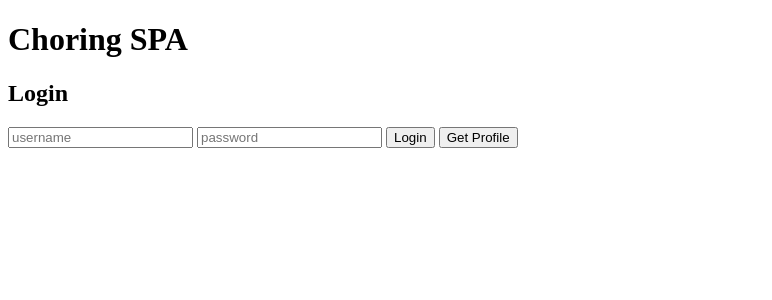
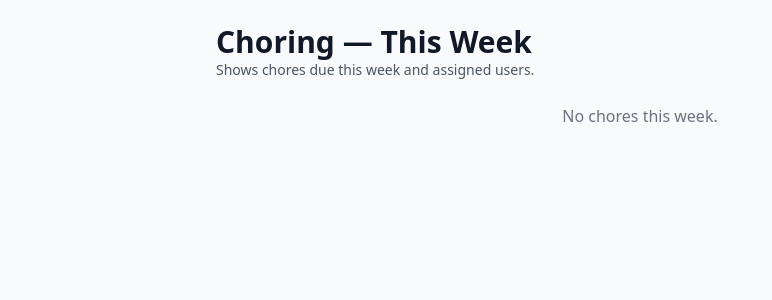
Before and after one commit to joefearnley/choring, a Django app: page /app/ in a window 1280 px wide. Shown: the top 300 px of the page, without its empty margins (0-772 px from the left). Run offline with Django 3.2, Linux system fonts and the light colour scheme.

Commit message:
Frontend: add weekly chores landing page (Tailwind + fetch)

```diff
--- /dev/null
+++ b/static/frontend/weekly.js
@@ -0,0 +1,75 @@
+(function(){
+  async function fetchWeek() {
+    try {
+      const res = await fetch('/api/chores/week/');
+      if (!res.ok) throw new Error('Network response was not ok');
+      return await res.json();
+    } catch (e) {
+      console.error(e);
+      return [];
+    }
+  }
+
+  function groupByDate(items) {
+    const map = {};
+    items.forEach(it => {
+      map[it.date] = map[it.date] || [];
+      map[it.date].push(it);
+    });
+    return map;
+  }
+
+  function render(items) {
+    const container = document.getElementById('week');
+    if (!container) return;
+    container.innerHTML = '';
+    if (!items.length) {
+      container.innerHTML = '<div class="text-center text-gray-500">No chores this week.</div>';
+      return;
+    }
+    const grouped = groupByDate(items);
+    const dates = Object.keys(grouped).sort();
+
+    const grid = document.createElement('div');
+    grid.className = 'grid grid-cols-1 md:grid-cols-2 gap-4';
+
+    dates.forEach(d => {
+      const col = document.createElement('div');
+      col.className = 'bg-white shadow rounded p-4';
+
+      const h = document.createElement('h3');
+      h.className = 'font-semibold mb-2';
+      const dt = new Date(d);
+      h.textContent = dt.toLocaleDateString(undefined, {weekday:'long', month:'short', day:'numeric'});
+      col.appendChild(h);
+
+      const list = document.createElement('ul');
+      list.className = 'space-y-2';
+      grouped[d].forEach(item => {
+        const li = document.createElement('li');
+        li.className = 'p-2 border rounded flex justify-between items-center';
+        const left = document.createElement('div');
+        left.innerHTML = `<div class="font-medium">${escapeHtml(item.title)}</div><div class="text-xs text-gray-500">${item.recurrence}</div>`;
+        const right = document.createElement('div');
+        right.className = 'text-sm text-gray-700';
+        right.textContent = item.assigned_to || 'Unassigned';
+        li.appendChild(left);
+        li.appendChild(right);
+        list.appendChild(li);
+      });
+
+      col.appendChild(list);
+      grid.appendChild(col);
+    });
+
+    container.appendChild(grid);
+  }
+
+  function escapeHtml(str){
+    if(!str) return '';
+    return str.replace(/[&<>"']/g, function(m){return {'&':'&amp;','<':'&lt;','>':'&gt;','"':'&quot;',"'":"&#39;"}[m];});
+  }
+
+  // init
+  fetchWeek().then(render);
+})();
--- a/templates/frontend/index.html
+++ b/templates/frontend/index.html
@@ -2,20 +2,22 @@
 <html>
   <head>
     <meta charset="utf-8">
-    <title>Choring App</title>
+    <meta name="viewport" content="width=device-width,initial-scale=1" />
+    <title>Choring — This Week</title>
+    <link href="https://cdn.jsdelivr.net/npm/tailwindcss@2.2.19/dist/tailwind.min.css" rel="stylesheet">
   </head>
-  <body>
-    <div id="app">
-      <h1>Choring SPA</h1>
-      <div id="auth">
-        <h2>Login</h2>
-        <input id="username" placeholder="username" />
-        <input id="password" type="password" placeholder="password" />
-        <button id="login">Login</button>
-        <button id="profile">Get Profile</button>
-        <pre id="output"></pre>
-      </div>
+  <body class="bg-gray-50 text-gray-900">
+    <div class="max-w-4xl mx-auto p-6">
+      <header class="mb-6">
+        <h1 class="text-3xl font-bold">Choring — This Week</h1>
+        <p class="text-sm text-gray-600">Shows chores due this week and assigned users.</p>
+      </header>
+
+      <section id="week" class="grid grid-cols-1 gap-4">
+        <div class="text-center text-gray-500">Loading chores…</div>
+      </section>
     </div>
-    <script src="/static/frontend/app.js"></script>
+
+    <script src="/static/frontend/weekly.js"></script>
   </body>
 </html>
```
